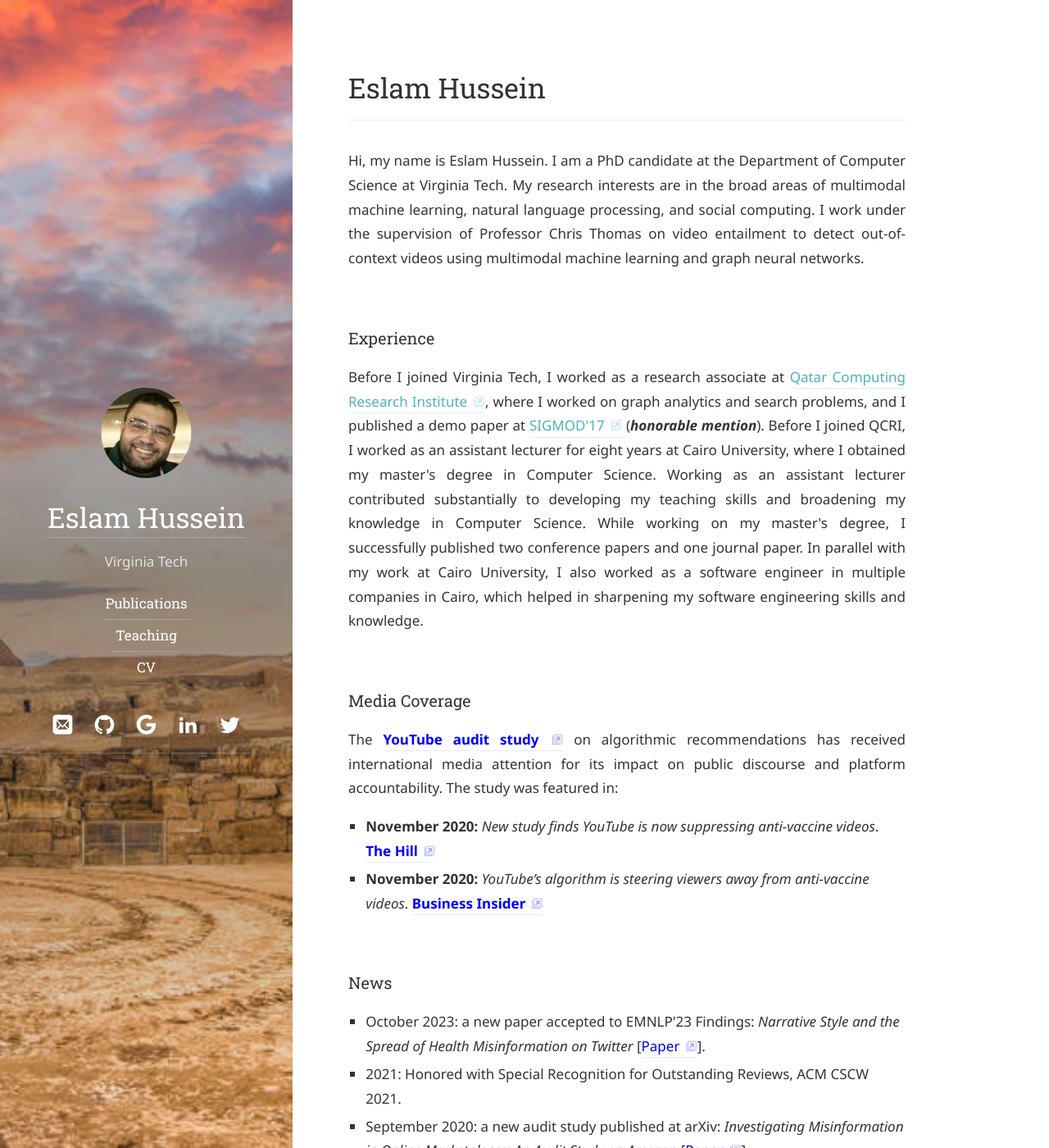
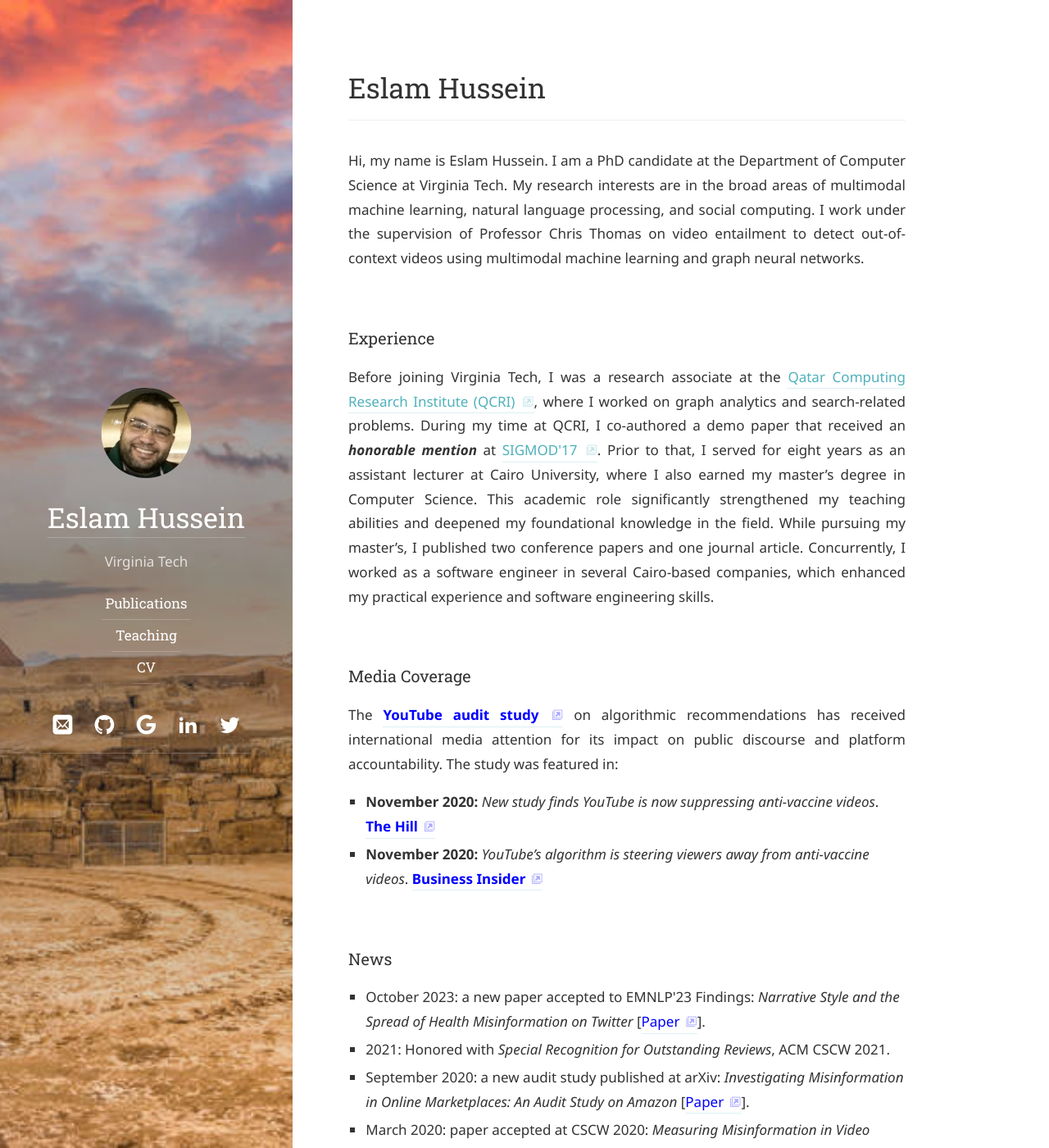
Before and after one commit to EslamAli86/eslamali86.github.io, a Jekyll site: the page built from index.md, in a window 1280 px wide and 1400 px high. Shown: the whole window at 82% size. Built offline with Jekyll 4.4.1, drawn with Linux system fonts in a browser that asks for light colours; some web fonts are replaced.

Commit message:
Update Experience on index.md

```diff
--- a/index.md
+++ b/index.md
@@ -8,7 +8,10 @@ cover: false
 
 
 ### Experience
-<p align="justify">Before I joined Virginia Tech, I worked as a research associate at <a href="https://www.hbku.edu.qa/en/staff/eslam-ali-hassan-hussein">Qatar Computing Research Institute</a>, where I worked on graph analytics and search problems, and I published a demo paper at <a href="https://sigmod.org/sigmod-awards/sigmod-best-demonstration-award/">SIGMOD'17</a> (<b><i>honorable mention</i></b>). Before I joined QCRI, I worked as an assistant lecturer for eight years at Cairo University, where I obtained my master's degree in Computer Science. Working as an assistant lecturer contributed substantially to developing my teaching skills and broadening my knowledge in Computer Science. While working on my master's degree, I successfully published two conference papers and one journal paper. In parallel with my work at Cairo University, I also worked as a software engineer in multiple companies in Cairo, which helped in sharpening my software engineering skills and knowledge.</p>
+<p align="justify">
+Before joining Virginia Tech, I was a research associate at the <a href="https://www.hbku.edu.qa/en/staff/eslam-ali-hassan-hussein">Qatar Computing Research Institute (QCRI)</a>, where I worked on graph analytics and search-related problems. During my time at QCRI, I co-authored a demo paper that received an <b><i>honorable mention</i></b> at <a href="https://sigmod.org/sigmod-awards/sigmod-best-demonstration-award/">SIGMOD'17</a>. Prior to that, I served for eight years as an assistant lecturer at Cairo University, where I also earned my master’s degree in Computer Science. This academic role significantly strengthened my teaching abilities and deepened my foundational knowledge in the field. While pursuing my master’s, I published two conference papers and one journal article. Concurrently, I worked as a software engineer in several Cairo-based companies, which enhanced my practical experience and software engineering skills.
+</p>
+
 
 ### Media Coverage
 <p align="justify">
@@ -27,7 +30,9 @@ The <a href="https://dl.acm.org/doi/10.1145/3392854" style="color:blue"><b>YouTu
 ### News
 <ul>
 <li style="list-style-type:square">October 2023: a new paper accepted to EMNLP'23 Findings: <i>Narrative Style and the Spread of Health Misinformation on Twitter</i> [<a href="https://eslamali86.github.io/pdfs/papers/EMNLP2023_NarrativeMisinfoTwitter.pdf" style="color:blue">Paper</a>].</li>
-<li style="list-style-type:square">2021: Honored with Special Recognition for Outstanding Reviews, ACM CSCW 2021.</li>
+<li style="list-style-type:square">
+2021: Honored with <i>Special Recognition for Outstanding Reviews</i>, ACM CSCW 2021.
+</li>
 <li style="list-style-type:square">September 2020: a new audit study published at arXiv: <i>Investigating Misinformation in Online Marketplaces: An Audit Study on Amazon</i> [<a href="https://arxiv.org/abs/2009.12468" style="color:blue">Paper</a>].</li>
 <li style="list-style-type:square">March 2020: paper accepted at CSCW 2020: <i>Measuring Misinformation in Video Search Platforms: An Audit Study on YouTube</i> [<a href="https://doi.org/10.1145/3392854" style="color:blue">Paper</a>].</li>
 <li style="list-style-type:square">April 2019: poster accepted about <i>Auditing YouTube for Misinformation</i> at the <a href="https://wordpress.cs.vt.edu/algorithmsworkshop/graduate-student-posters/" style="color:blue">Fourth Annual Virginia Tech Workshop on the Future of Human-Computer Interaction:: Algorithms that make you think</a>, [<a href="https://eslamali86.github.io/pdfs/posters/Algorithms_workshop_Eslam_Hussin.pdf" style="color:blue">Poster</a>].</li>
```
